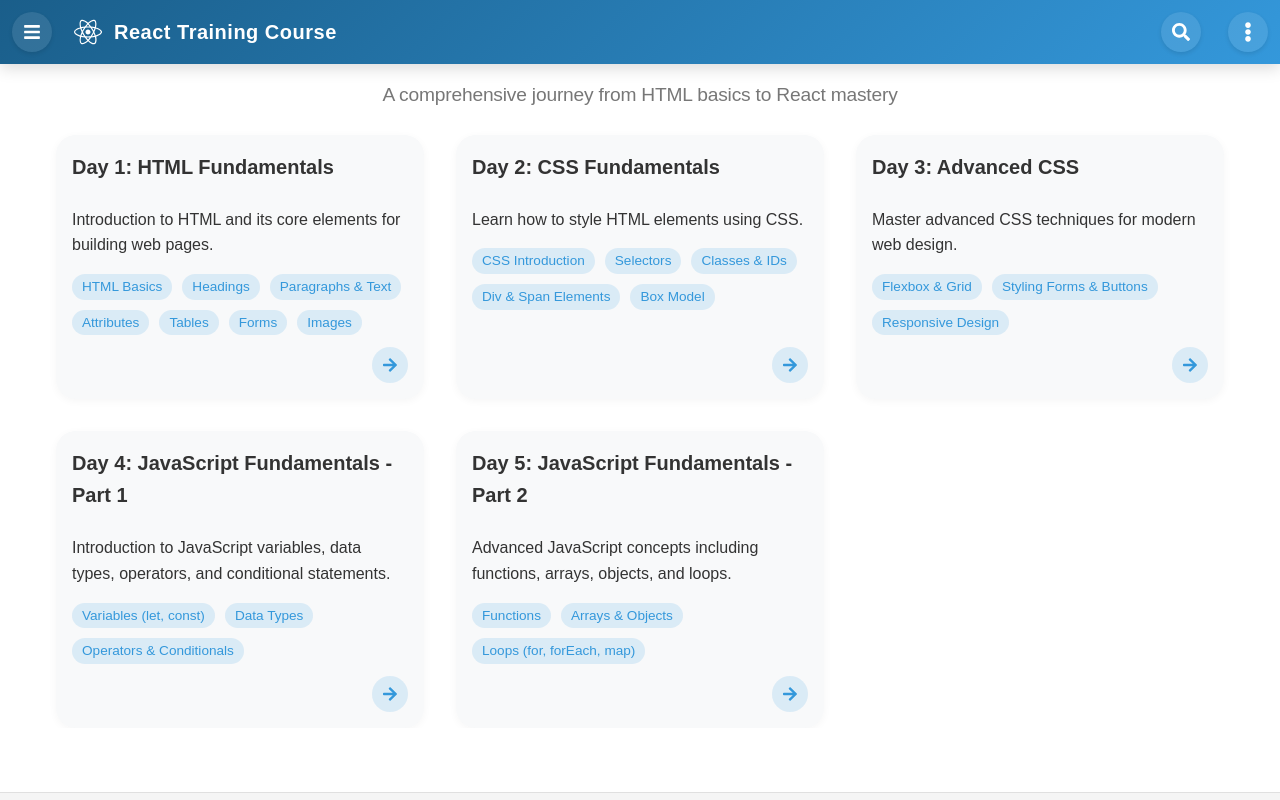
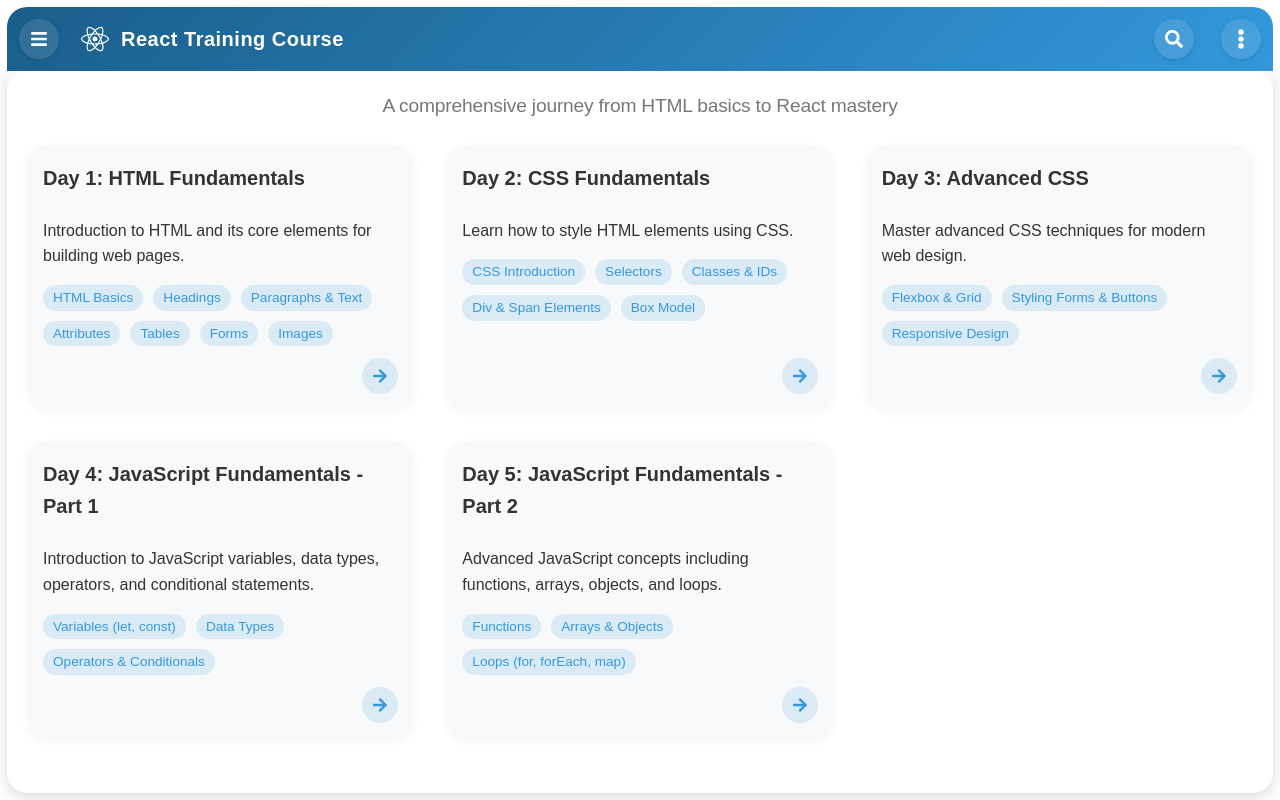
Before and after one commit to pavankumaar/React-training, a React (Create React App) app: page / in a window 1280 px wide. Built offline with nearby package versions, Linux system fonts and the light colour scheme; sample sign-in values are in the browser's storage; the HTML template or start-up script is replaced by a standard one.

Commit message:
styling the layout as card

```diff
--- a/public/index.html
+++ b/public/index.html
@@ -51,6 +51,11 @@
         scrollbar-width: thin;
         scrollbar-color: rgba(74, 144, 226, 0.5) transparent;
       }
+      body {
+        /* margin: 7px; */
+        /* border: 1px solid black; */
+        /* border-radius: 11px */
+      }
     </style>
   </head>
   <body>
--- a/src/App.js
+++ b/src/App.js
@@ -120,7 +120,7 @@ function App() {
           {/* 404 route */}
           <Route path="*" element={<ProtectedRoute><NotFoundPage /></ProtectedRoute>} />
         </Routes>
-            </Router>
+              </Router>
           </ToastProvider>
         </ThemeProvider>
       </CompletionProvider>
--- a/src/components/Layout.js
+++ b/src/components/Layout.js
@@ -13,16 +13,16 @@ import { FaBars, FaEllipsisV, FaHome, FaCode, FaSignOutAlt, FaSearch } from 'rea
 
 const FixedHeader = styled.header`
   position: fixed;
-  top: 0;
-  left: 0;
-  right: 0;
+  top: 7px;
+  left: 7px;
+  right: 7px;
+  border-radius: var(--border-radius, 8px) var(--border-radius, 8px) 0 0;
   display: flex;
   justify-content: space-between;
   align-items: center;
-  padding: 0 0.75rem 0 0.75rem ;
+  padding: 0 0.75rem 0 0.75rem;
   background: linear-gradient(135deg, var(--primary-darker) 0%, var(--primary-color) 100%);
   color: white;
-  box-shadow: 0 4px 15px rgba(0, 0, 0, 0.15);
   z-index: 1000;
   height: 64px;
   transition: all var(--transition-speed) ease;
@@ -365,12 +365,20 @@ const ThemeMenuItem = styled.button`
 
 const Main = styled.main`
   min-height: calc(100vh - 140px);
-  padding: 1rem 0;
-  margin-top: 64px; /* Same as header height */
+  padding: 0;
   margin-left: ${props => props.sidebarOpen ? '280px' : '0'};
   transition: margin-left var(--transition-speed) ease, padding var(--transition-speed) ease;
-  width: ${props => props.sidebarOpen ? 'calc(100% - 280px)' : '100%'};
+  width: ${props => props.sidebarOpen ? 'auto' : 'auto'};
   overflow-y: auto;
+  position: fixed;
+  top: 71px; /* 15px (header top) + 64px (header height) */
+  left: 7px;
+  right: 7px;
+  bottom: 7px;
+  border-radius: 0 0 var(--border-radius, 8px) var(--border-radius, 8px);
+  border-bottom-left-radius: ${props => props.sidebarOpen ? '0' : 'var(--border-radius, 8px)'};
+  background-color: var(--card-background, #ffffff);
+  box-shadow: 0 4px 15px rgba(0, 0, 0, 0.15);
 
   /* Custom scrollbar for main content - matching sidebar style */
   &::-webkit-scrollbar {
@@ -393,13 +401,13 @@ const Main = styled.main`
   }
 
   @media (max-width: 992px) {
-    width: 100%;
+    width: auto;
     margin-left: 0;
     padding-left: ${props => props.sidebarOpen ? '1rem' : '0'};
   }
 
   @media (max-width: 768px) {
-    margin-top: 60px;
+    top: 65px; /* 15px (header top) + 60px (header height on mobile) */
   }
 `;
 
@@ -526,17 +534,19 @@ const Layout = ({ children }) => {
       </FixedHeader>
       <Sidebar isOpen={sidebarOpen} toggleSidebar={toggleSidebar} />
       <Main sidebarOpen={sidebarOpen} className="custom-scrollbar">
-        <div className="container custom-scrollbar" style={{
+        <div className="container custom-scrollbar content-container" style={{
           overflow: 'auto',
           scrollbarWidth: 'thin',
-          scrollbarColor: 'rgba(var(--primary-color-rgb, 74, 144, 226), 0.5) transparent'
+          scrollbarColor: 'rgba(var(--primary-color-rgb, 74, 144, 226), 0.5) transparent',
+          padding: '20px',
+          height: '100%'
         }}>
           <Breadcrumb />
           {children}
           <PageNavigation />
         </div>
       </Main>
-      <Footer />
+      {/* Footer removed to maintain card layout */}
     </>
   );
 };
--- a/src/index.css
+++ b/src/index.css
@@ -1,6 +1,9 @@
 /* CSS Variables */
 :root {
   --primary-color-rgb: 74, 144, 226; /* RGB values for #4a90e2 */
+  --box-shadow-light: 0 4px 6px rgba(0, 0, 0, 0.1);
+  --border-radius: 8px;
+  --content-padding: 10px;
 }
 
 /* Custom Scrollbar Styles for the entire website - matching sidebar style */
@@ -112,3 +115,40 @@ code {
   font-family: source-code-pro, Menlo, Monaco, Consolas, 'Courier New',
     monospace;
 }
+
+/* Content container styling */
+.content-container {
+  padding: var(--content-padding);
+  border-radius: var(--border-radius);
+  background-color: var(--background-color, #ffffff);
+  box-shadow: var(--box-shadow-light);
+  margin-bottom: 1rem;
+}
+
+/* Apply border radius to common elements */
+.card,
+.alert,
+.btn,
+.form-control,
+.input-group,
+.list-group,
+.modal-content,
+.dropdown-menu,
+.navbar,
+.table,
+.code-block,
+.example {
+  border-radius: var(--border-radius) !important;
+  overflow: hidden;
+}
+
+/* Add padding to content sections */
+.section,
+.card-body,
+.alert,
+.modal-body,
+.tab-content,
+.code-block,
+.example {
+  padding: var(--content-padding) !important;
+}
--- a/src/styles/GlobalStyles.js
+++ b/src/styles/GlobalStyles.js
@@ -195,7 +195,6 @@ const GlobalStyles = createGlobalStyle`
 
   .container {
     width: 100%;
-    max-width: 1200px;
     margin: 0 auto;
     padding: 0 1rem;
 
```
Also changed, not shown: src/components/Sidebar.js (+156 -99 lines).
